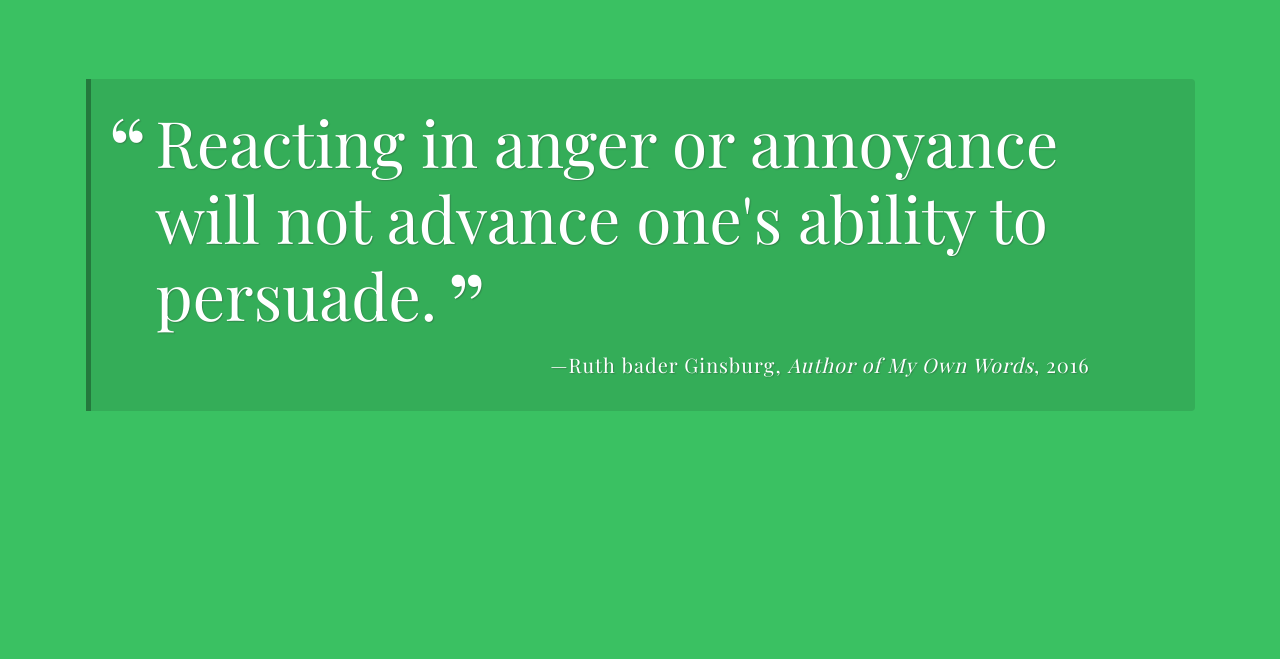
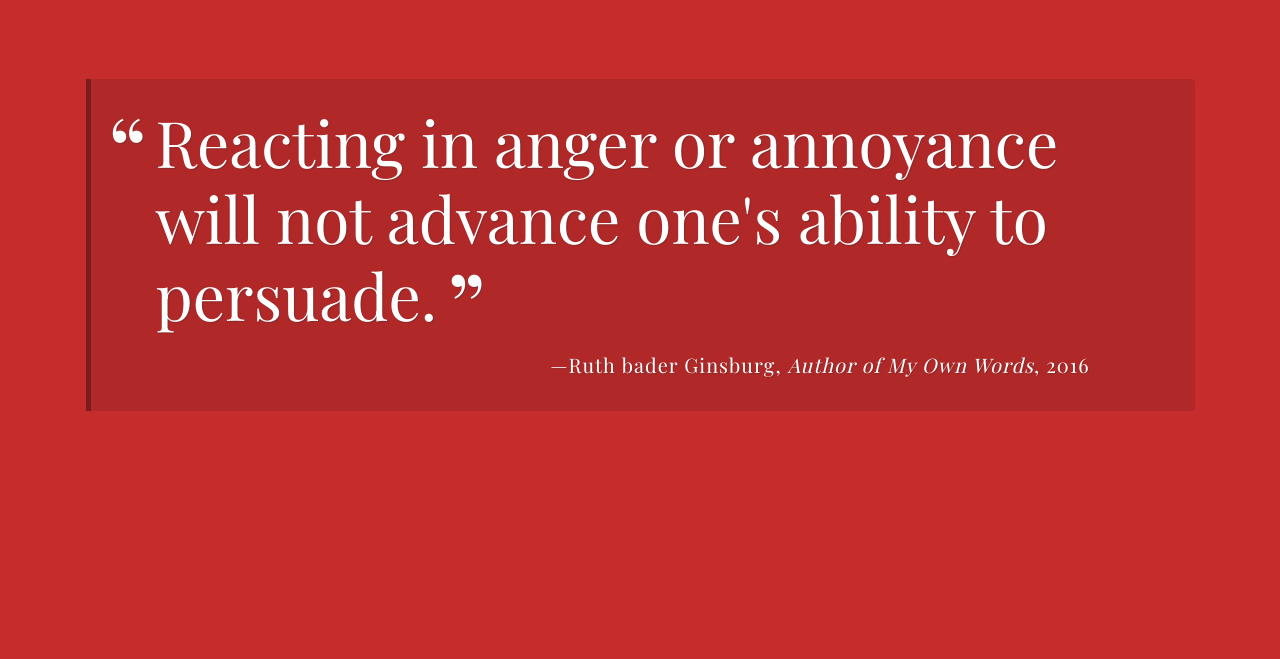
Before and after one commit to Jaaylena/Ruth-Bader-Ginsburg-Quotes, a plain HTML site: page index.html in a window 1280 px wide. Shown: the part 141-800 px from the top of the page. Drawn offline with nearby package versions, Linux system fonts and the light colour scheme; a web font is replaced by a local one.

Commit message:
Update styles.css

```diff
--- a/css/styles.css
+++ b/css/styles.css
@@ -6,7 +6,7 @@
  @import url('https://fonts.googleapis.com/css?family=Playfair+Display:400,400i,700,700i&display=swap');
 
 body {
-  background-color: rgb(58, 193, 98);
+  background-color: rgb(197, 45, 45);
   color: white;
   font-family: 'Playfair Display', serif;
   padding: 5px;
```
